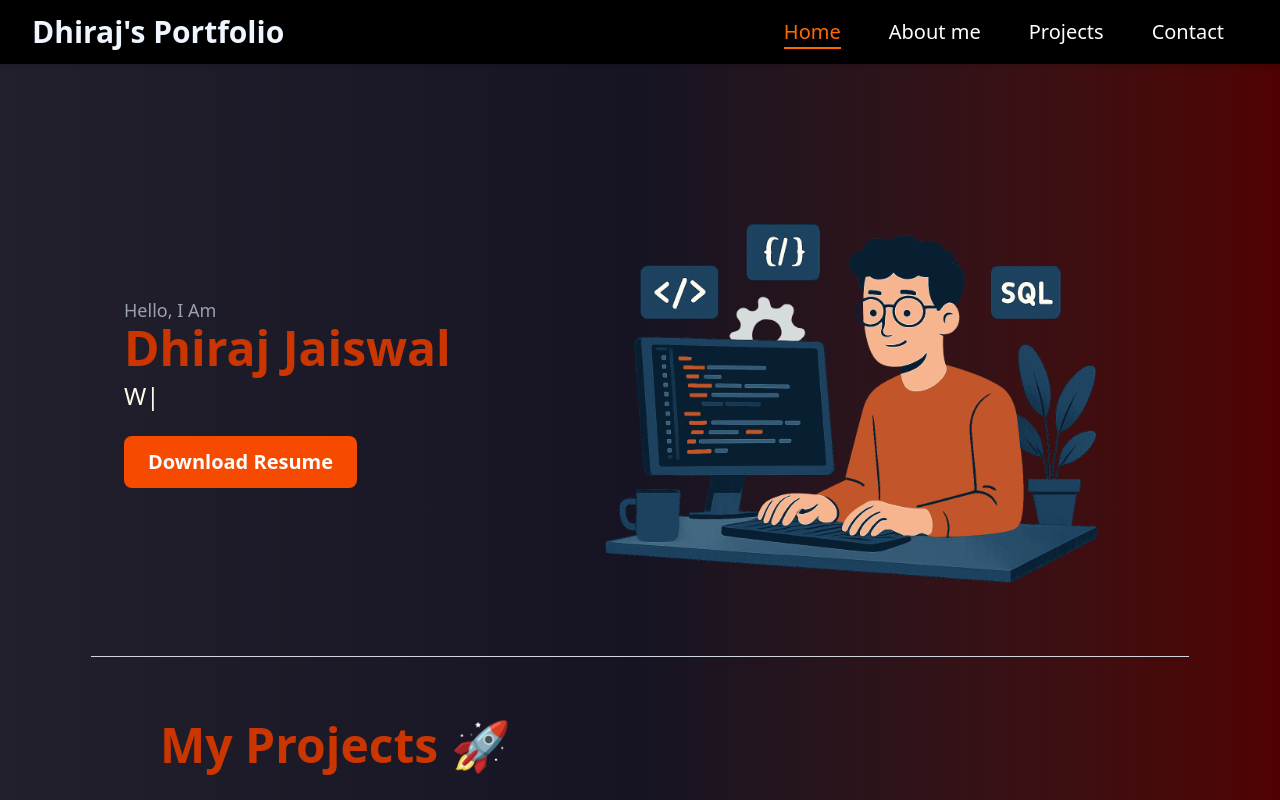
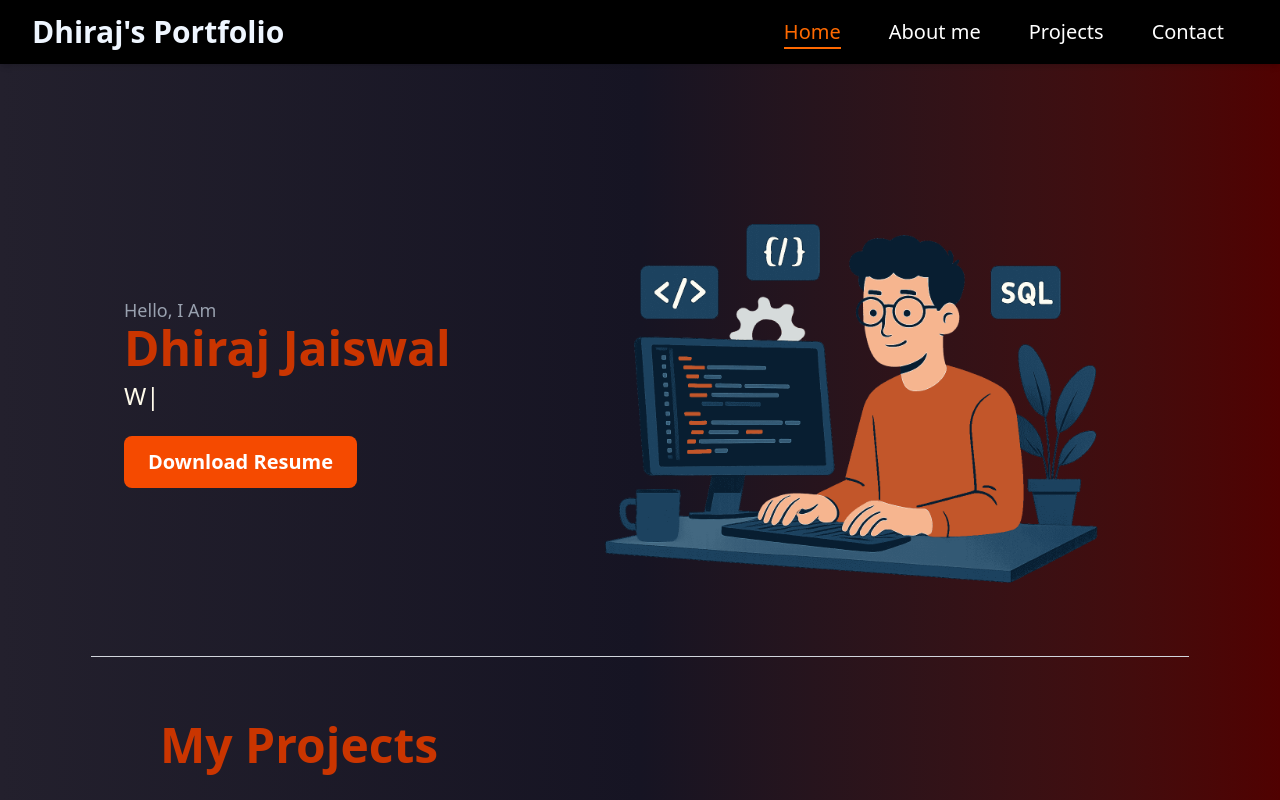
Before and after one commit to jaiswaldhiraj/Portfolio, a Next.js app: page / in a window 1280 px wide. Shown: the top 800 px of the page. Built offline with nearby package versions, Linux system fonts and the light colour scheme.

Commit message:
project emoji removed

```diff
--- a/app/page.js
+++ b/app/page.js
@@ -112,7 +112,7 @@ export default function Home() {
 
       {/* Project Heading */}
       <h1 className="md:text-5xl text-4xl font-bold text-orange-700 md:ml-40 ml-8 ">
-        My Projects 🚀
+        My Projects
       </h1>
 
 
```
